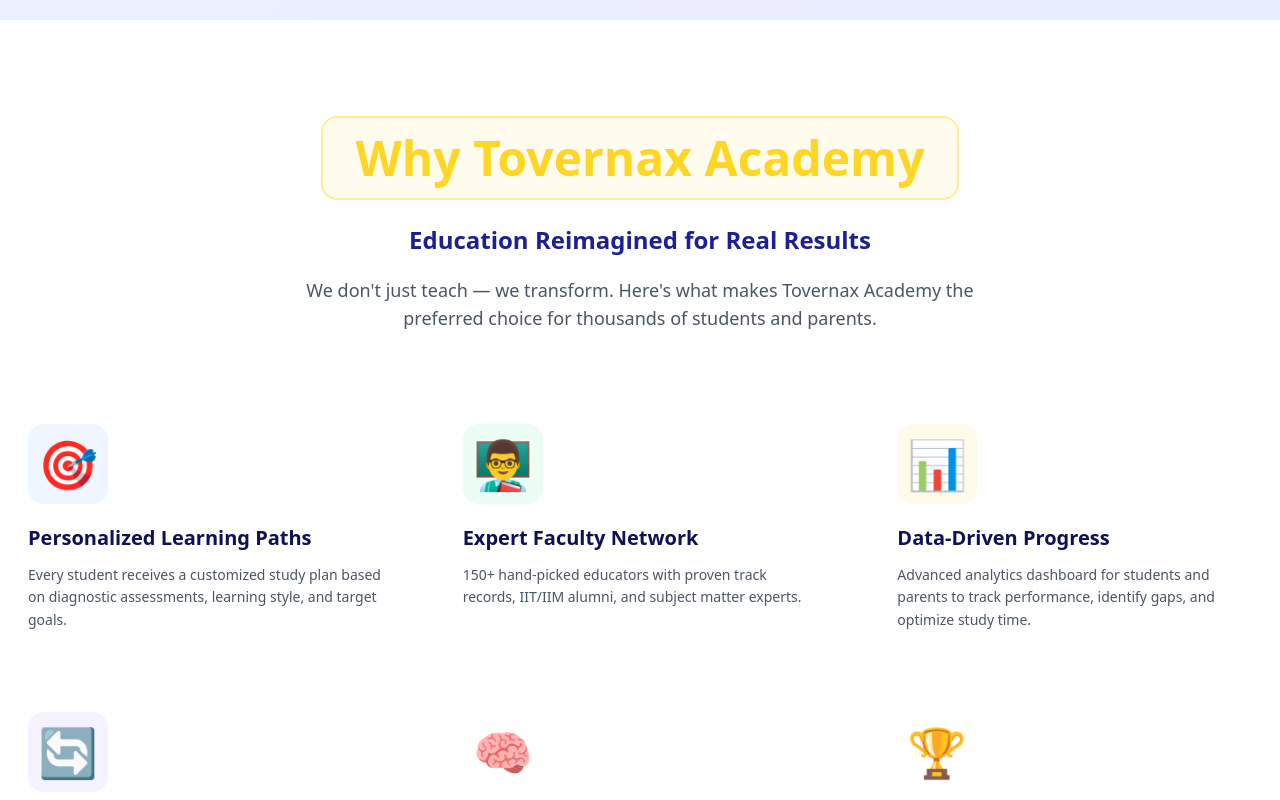
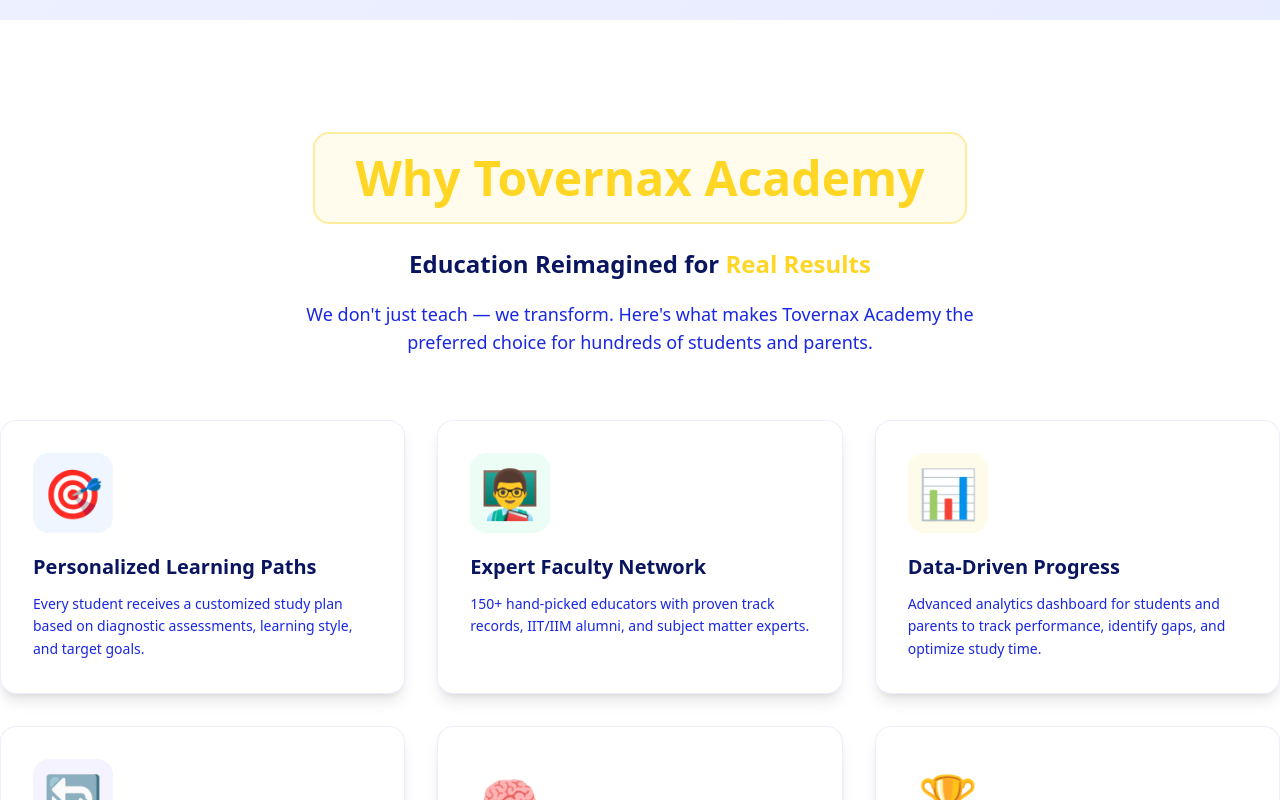
Before and after one commit to TovernaxLegion/Tovernax-Legion, a Next.js app: page / in a window 1280 px wide. Shown: the part 1920-2720 px from the top of the page. Built offline with nearby package versions, Linux system fonts and the light colour scheme.

Commit message:
Refactor WhyChooseUsSection styling and content

```diff
--- a/src/components/sections/WhyChooseUsSection.tsx
+++ b/src/components/sections/WhyChooseUsSection.tsx
@@ -2,45 +2,40 @@
 
 export function WhyChooseUsSection() {
   return (
-    <section className="section-padding bg-mesh pt-24">
+    <section className="pt-28 pb-20 bg-white">
       <div className="section-container">
         {/* Header */}
         <div className="text-center max-w-2xl mx-auto mb-16 reveal">
-          <div
-            className="inline-block px-8 py-4 rounded-2xl mb-6 animate-gold-blue"
-          >
+          <div className="inline-block px-10 py-5 rounded-2xl mb-6 animate-gold-blue">
             <h2 className="font-display text-4xl md:text-5xl font-bold">
               Why Tovernax Academy
             </h2>
           </div>
-          <p className="text-navy-900 text-2xl font-bold mb-5">
+          <p className="text-2xl font-bold mb-5" style={{ color: "#0a1560" }}>
             Education Reimagined for{" "}
-            <span className="text-gradient">Real Results</span>
+            <span style={{ color: "#ffd624" }}>Real Results</span>
           </p>
-          <p className="text-gray-600 text-lg">
-            We don't just teach — we transform. Here's what makes Tovernax Academy the preferred choice for thousands of students and parents.
+          <p className="text-lg" style={{ color: "#1a27e1" }}>
+            We don't just teach — we transform. Here's what makes Tovernax Academy the preferred choice for hundreds of students and parents.
           </p>
         </div>
 
         {/* Features Grid */}
-        <div className="grid sm:grid-cols-2 lg:grid-cols-3 gap-6">
+        <div className="grid sm:grid-cols-2 lg:grid-cols-3 gap-8">
           {WHY_CHOOSE_US.map((item, index) => (
-            <div
-              key={item.title}
-              className="card-premium p-7 reveal"
-              style={{ transitionDelay: `${index * 80}ms` }}
-            >
-              <div className={`w-20 h-20 rounded-2xl flex items-center justify-center text-5xl mb-5 ${item.color}`}>
+            <div key={item.title} className="p-8 rounded-2xl shadow-lg reveal group hover:shadow-xl transition-all duration-300"
+              style={{ background: "white", border: "1px solid rgba(26, 39, 225, 0.08)", transitionDelay: `${index * 80}ms` }}>
+              <div className={`w-20 h-20 rounded-2xl flex items-center justify-center text-5xl mb-5 ${item.color} group-hover:scale-110 transition-transform duration-300`}>
                 {item.icon}
               </div>
-              <h3 className="font-display font-bold text-xl text-navy-950 mb-3">{item.title}</h3>
-              <p className="text-gray-600 text-sm leading-relaxed">{item.description}</p>
+              <h3 className="font-display font-bold text-xl mb-3" style={{ color: "#0a1560" }}>{item.title}</h3>
+              <p className="text-sm leading-relaxed" style={{ color: "#1a27e1" }}>{item.description}</p>
             </div>
           ))}
         </div>
 
-             {/* Bottom CTA strip */}
-        <div className="mt-16 p-10 rounded-3xl text-center reveal"
+        {/* Bottom CTA strip */}
+        <div className="mt-20 p-10 rounded-3xl text-center reveal"
           style={{ background: "linear-gradient(135deg, #0a1560 0%, #1a27e1 100%)", border: "1px solid rgba(255,214,36,0.2)" }}>
           <p className="text-white font-bold text-xl mb-2">
             Ready to experience the Tovernax difference?
```
